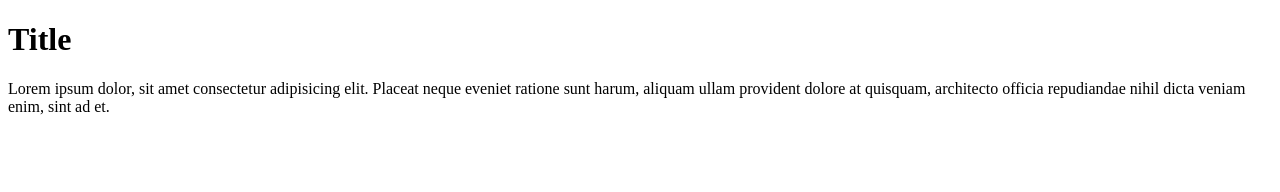
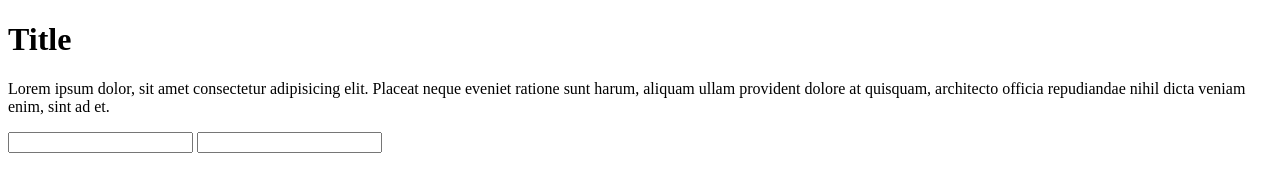
Before and after one commit to larrytooley/fcc-build-a-survey-form, a plain HTML site: page index.html in a window 1280 px wide. Drawn offline with Linux system fonts and the light colour scheme.

Commit message:
added required email input field

```diff
--- a/index.html
+++ b/index.html
@@ -9,7 +9,10 @@
 <body>
     <h1 id="title">Title</h1>
     <p id="description">Lorem ipsum dolor, sit amet consectetur adipisicing elit. Placeat neque eveniet ratione sunt harum, aliquam ullam provident dolore at quisquam, architecto officia repudiandae nihil dicta veniam enim, sint ad et.</p>
-    <form action="" id="survey-form"></form>
+    <form action="" id="survey-form">
+        <input type="text" name="" id="name" required>
+        <input type="email" name="" id="email" required>
+    </form>
    <script src="https://cdn.freecodecamp.org/testable-projects-fcc/v1/bundle.js"></script>
 </body>
 </html>
```
